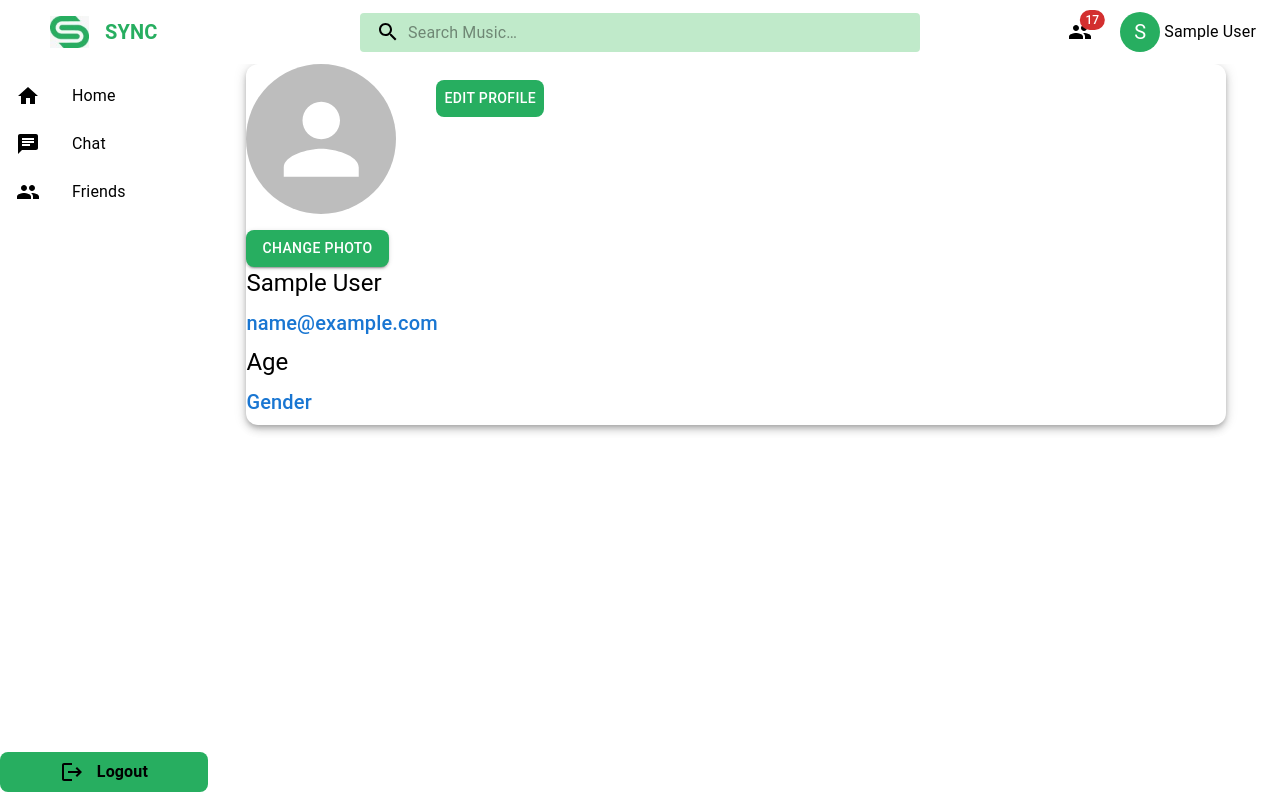
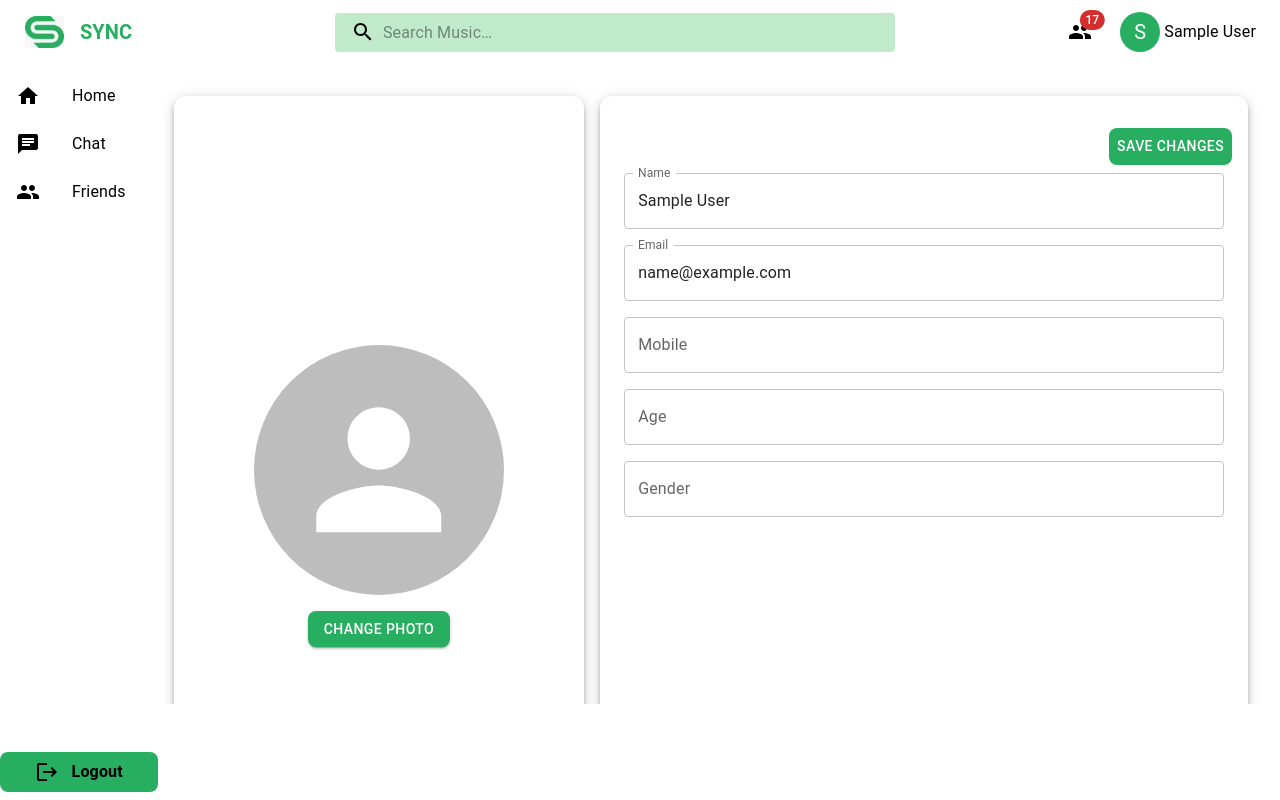
Before and after one commit to Sync-Chord/chord-sync-client, a React (Create React App) app: page /profile in a window 1280 px wide. Built offline with nearby package versions, Linux system fonts and the light colour scheme; sample sign-in values are in the browser's storage.

Commit message:
Profile Page updated

```diff
--- a/src/components/screens/profile/Profile.tsx
+++ b/src/components/screens/profile/Profile.tsx
@@ -22,28 +22,31 @@ const Profile = () => {
     }));
   };
 
-  const toggleEditMode = () => {
-    if (editMode) {
-      // Here you can dispatch an action to save the changes, e.g.:
-      // dispatch(updateUserData(userData));
-    }
-    setEditMode(!editMode);
-  };
+  const toggleEditMode = () => {}
 
   return (
-    <Grid
-      container
+    <Box
       sx={{
+        display: "flex",
+        flexDirection: "row",
+        minHeight: "100vh",
+        padding: 4,
+        gap: 2,
+      }}
+    >
+      <Box
+        sx={{
+          display: "flex",
+          flexDirection: "column",
+          justifyContent: "center",
+          alignItems: "center",
+          width: "40%",
           bgcolor: "white",
           borderRadius: 3,
           boxShadow: 5,
-        width: "90%",
-        marginLeft: "5%",
         }}
       >
-      <Grid container spacing={5}>
-        <Grid item spacing={5}>
-          <Avatar sx={{ width: 150, height: 150 }} src={user.image} />
+        <Avatar sx={{ width: 250, height: 250 }} src={user.image} />
         <Button
           variant="contained"
           component="label"
@@ -59,9 +62,19 @@ const Profile = () => {
           Change Photo
           <input hidden accept="image/*" type="file" />
         </Button>
-        </Grid>
-
-        <Grid item>
+      </Box>
+      <Box
+        sx={{
+          display: "flex",
+          flexDirection: "column",
+          padding: "1rem",
+          width: "60%",
+          bgcolor: "white",
+          borderRadius: 3,
+          boxShadow: 5,
+        }}
+      >
+        <Box sx={{ display: "flex", justifyContent: "flex-end" }}>
           <Button
             sx={{
               mt: 2,
@@ -74,18 +87,10 @@ const Profile = () => {
             }}
             onClick={toggleEditMode}
           >
-            {editMode ? "Save Changes" : "Edit Profile"}
+            Save Changes
           </Button>
-        </Grid>
-      </Grid>
-      <Grid container>
-        <Box>
-          {editMode ? (
-            <Grid
-              spacing={2}
-              sx={{ "& .MuiTextField-root": { m: 1, width: "75ch" } }}
-            >
-              <Grid container>
+        </Box>
+        <Box sx={{ padding: "0.5rem" }}>
           <TextField
             label="Name"
             name="name"
@@ -102,8 +107,7 @@ const Profile = () => {
             fullWidth
             sx={{ mb: 2 }}
           />
-              </Grid>
-              <Grid container>
+
           <TextField
             label="Mobile"
             name="phone"
@@ -127,28 +131,10 @@ const Profile = () => {
             onChange={handleInputChange}
             fullWidth
           />
-              </Grid>
-            </Grid>
-          ) : (
-            <>
-              <Typography variant="h5" gutterBottom>
-                {user.name}
-              </Typography>
-              <Typography variant="h6" color="primary" gutterBottom>
-                {user.email}
-              </Typography>
-              <Typography variant="h5" gutterBottom>
-                {user.age ? user.age : "Age"}
-              </Typography>
-              <Typography variant="h6" color="primary" gutterBottom>
-                {user.gender ? user.gender : "Gender"}
-              </Typography>
-            </>
-          )}
         </Box>
-      </Grid>
-    </Grid>
-  );
+      </Box>
+    </Box>
+  )
 };
 
 export default Profile;
--- a/src/routes/PrivateRoutes.tsx
+++ b/src/routes/PrivateRoutes.tsx
@@ -15,11 +15,18 @@ const FriendsList = lazy(
 const PrivateRoutes = () => {
   return (
     <BrowserRouter>
-      <Box sx={{ display: "flex", height: "100vh", overflow: "hidden" }}>
+      <Box
+        sx={{
+          display: "flex",
+          height: "100vh",
+          overflow: "hidden",
+          width: "100%",
+        }}
+      >
         <Box
           sx={{
             width: "15%",
-            height: "100vh",
+            height: "100%",
             backgroundColor: "white",
           }}
         >
@@ -30,13 +37,13 @@ const PrivateRoutes = () => {
             display: "flex",
             flexDirection: "column",
             flexGrow: 1,
-            height: "100vh",
+            height: "100%",
           }}
         >
           <Box
             sx={{
               width: "100%",
-              height: "8vh", // TopBar takes up 8% of the height
+              height: "8vh",
               backgroundColor: "blue",
             }}
           >
@@ -44,8 +51,8 @@ const PrivateRoutes = () => {
           </Box>
           <Box
             sx={{
-              flexGrow: 1,
-              height: "calc(100vh - 18vh)", // Content area takes the remaining height
+              width: "100%",
+              height: "80%",
               overflow: "hidden",
             }}
           >
```
Lines whose indentation alone changed are shown as unchanged.
